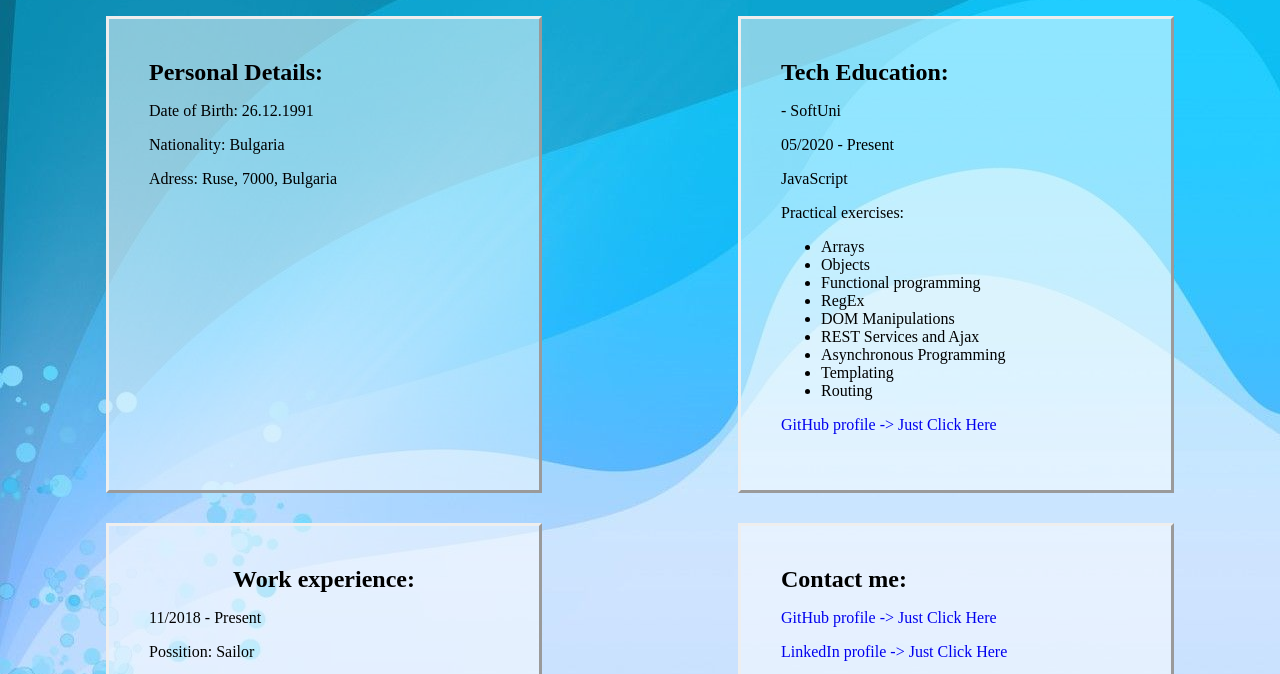
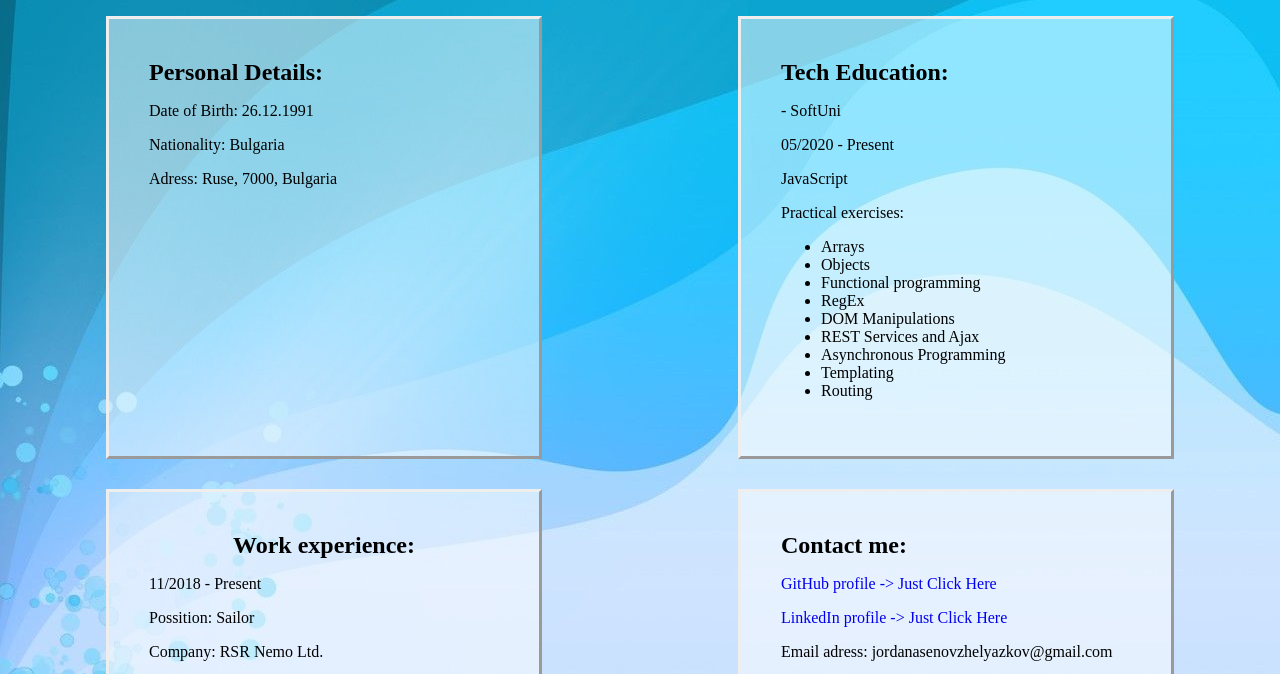
Before and after one commit to JordanZhelyazkov/cv, a plain HTML site: page index.html in a window 1280 px wide. Shown: the part 79-753 px from the top of the page. Drawn offline with Linux system fonts and the light colour scheme.

Commit message:
Update index.html

```diff
--- a/index.html
+++ b/index.html
@@ -38,7 +38,6 @@
          <li>Routing</li>
         </ul>
         </p>
-        <a id="g-hub" href="https://github.com/JordanZhelyazkov">GitHub profile -> Just Click Here</a>
     </div>
 
 
```
